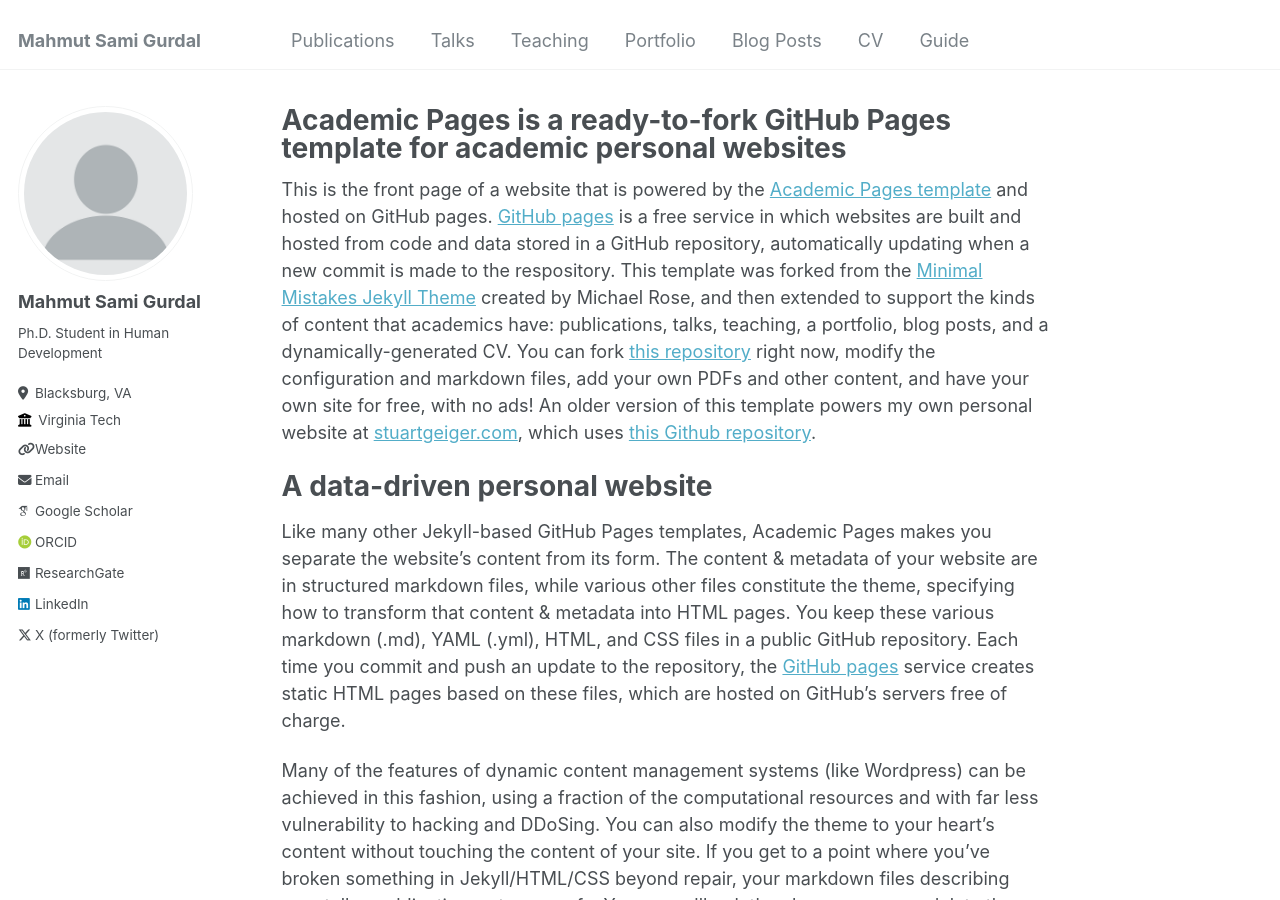
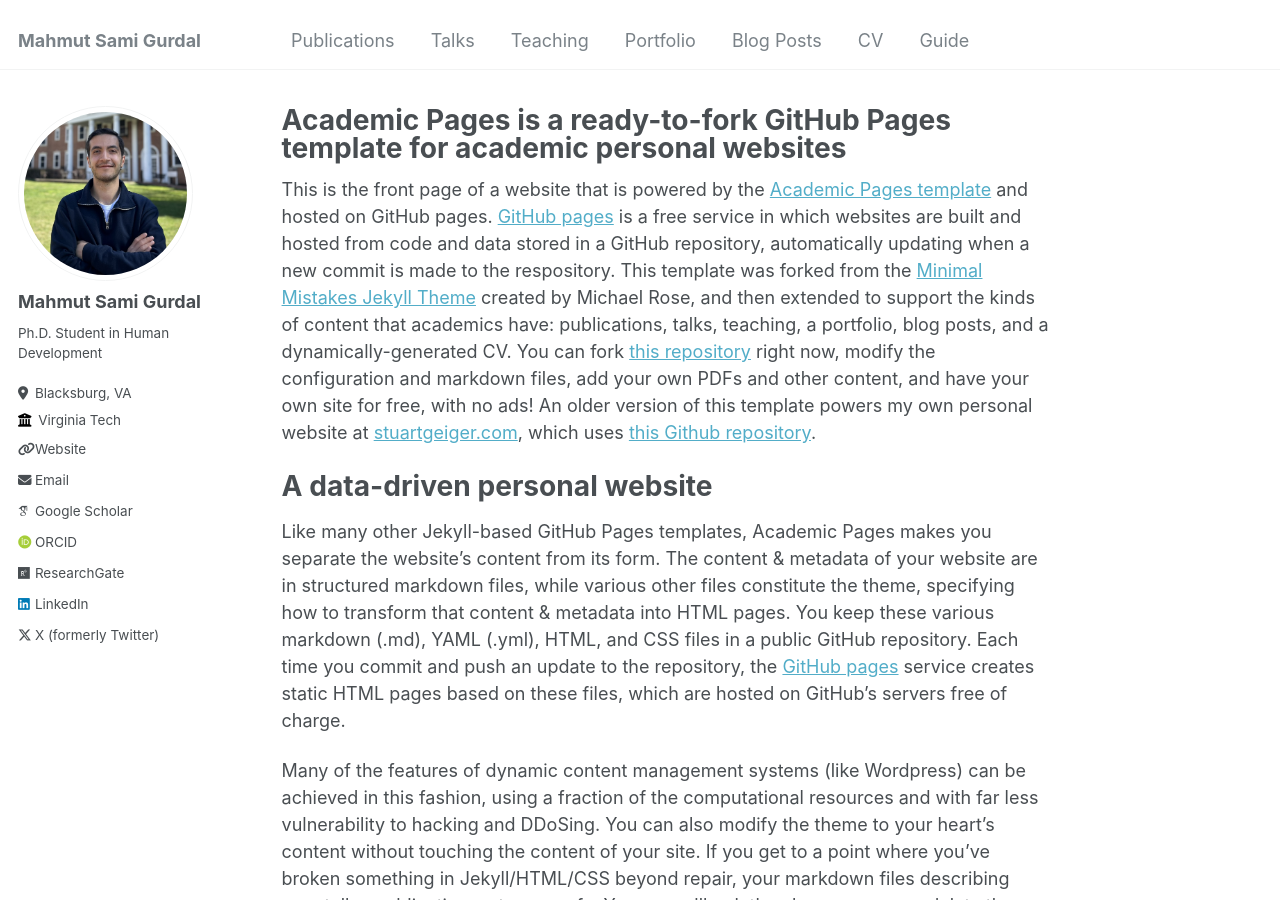
Before and after one commit to mahmutgurdal/mahmutgurdal.github.io, a Jekyll site: the page built from _pages/about.md, in a window 1280 px wide and 900 px high. Built offline with Jekyll 4.4.1, drawn with Linux system fonts in a browser that asks for light colours; some web fonts are replaced.

Commit message:
Update _config.yml

```diff
--- a/_config.yml
+++ b/_config.yml
@@ -21,7 +21,7 @@ repository               : "mahmutgurdal.github.io"
 #               Additional customization can be done by editing /_includes/author-profile.html
 author:
   # Biographic information
-  avatar           : "profile.png"
+  avatar           : "Gurdal-Profile.jpeg"
   name             : "Mahmut Sami Gurdal"
  # pronouns         : # example: "she/her"
   bio              : "Ph.D. Student in Human Development"
```
